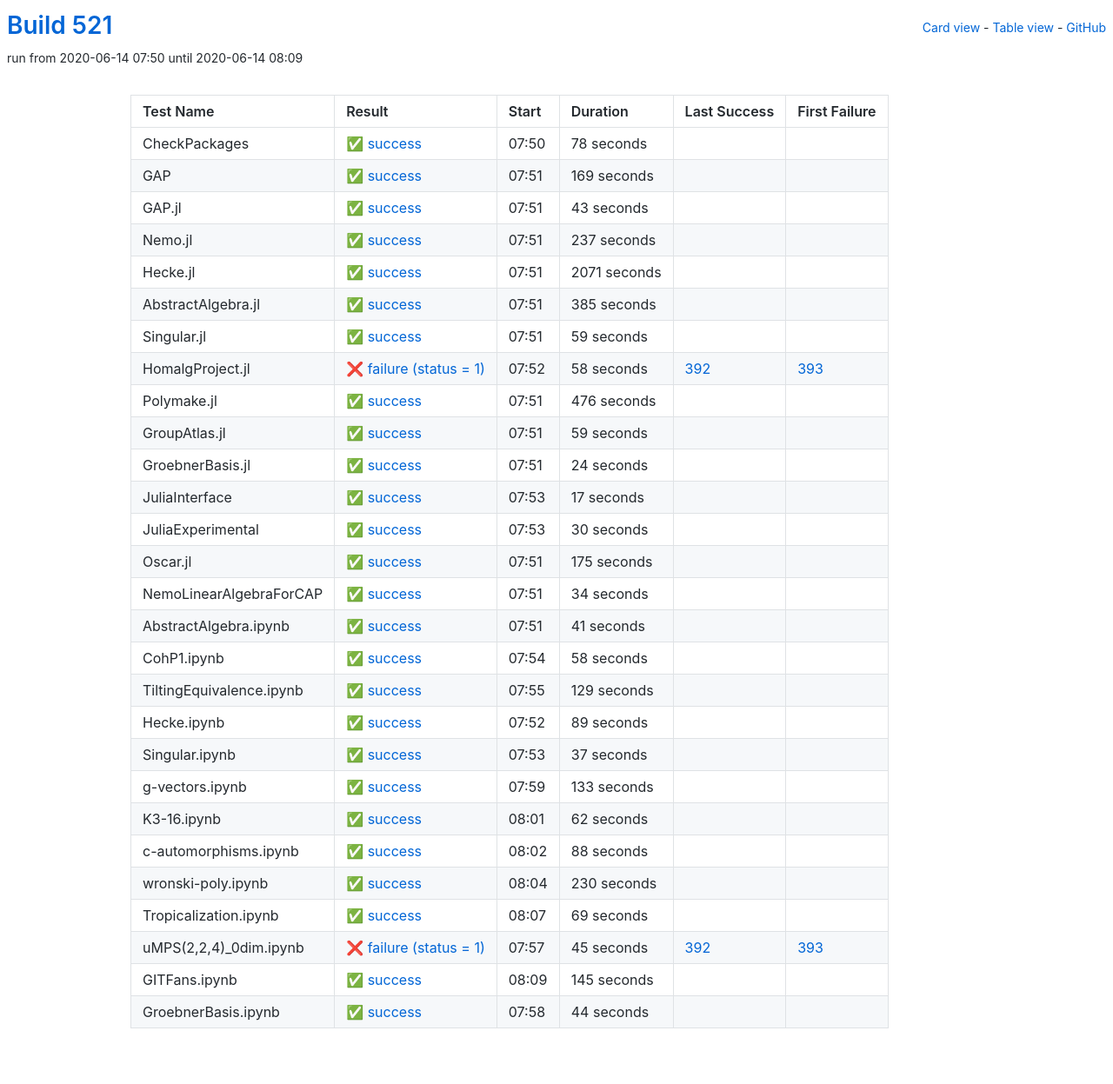
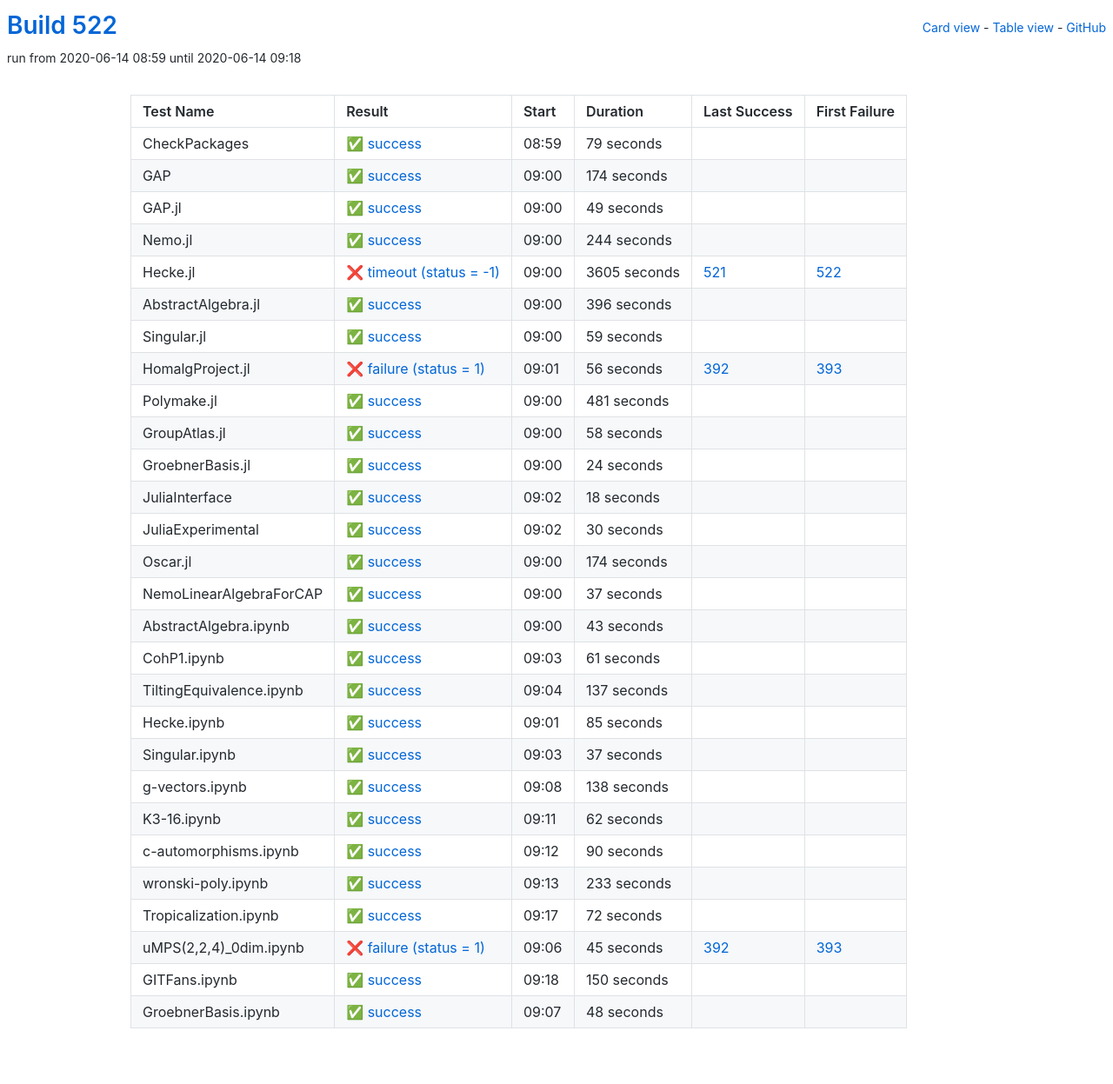
Before and after one commit to oscar-system/oscar-ci-status-1.4, a Jekyll site: the page built from table.html, in a window 1280 px wide. Shown: the whole page at 87% size. Built offline with Jekyll 4.4.1, drawn with Linux system fonts in a browser that asks for light colours.

Commit message:
Build #522

```diff
--- a/_data/ci.yml
+++ b/_data/ci.yml
@@ -1,6 +1,6 @@
 ---
-build: 521
-build_url: https://oscarci.mathematik.uni-kl.de/job/oscar-julia-1.4/521/
+build: 522
+build_url: https://oscarci.mathematik.uni-kl.de/job/oscar-julia-1.4/522/
 job: oscar-julia-1.4
 organization: oscar-system
 repo: oscar-ci-status-1.4
@@ -8,80 +8,80 @@ repourl: https://github.com/oscar-system/oscar-ci-status-1.4
 tests:
 - name: CheckPackages
   id: checkpackages
-  log: https://oscarci.mathematik.uni-kl.de/job/oscar-julia-1.4/521/artifact/logs/build-521/CheckPackages.log
-  start: 2020-06-14 07:50
+  log: https://oscarci.mathematik.uni-kl.de/job/oscar-julia-1.4/522/artifact/logs/build-522/CheckPackages.log
+  start: 2020-06-14 08:59
   success: true
   exitcode: 0
   status: success
-  duration: 78
+  duration: 79
   last_success: false
   last_success_url:
   first_failure: false
   first_failure_url:
 - name: GAP
   id: gap
-  log: https://oscarci.mathematik.uni-kl.de/job/oscar-julia-1.4/521/artifact/logs/build-521/GAP.log
-  start: 2020-06-14 07:51
+  log: https://oscarci.mathematik.uni-kl.de/job/oscar-julia-1.4/522/artifact/logs/build-522/GAP.log
+  start: 2020-06-14 09:00
   success: true
   exitcode: 0
   status: success
-  duration: 169
+  duration: 174
   last_success: false
   last_success_url:
   first_failure: false
   first_failure_url:
 - name: GAP.jl
   id: gap-jl
-  log: https://oscarci.mathematik.uni-kl.de/job/oscar-julia-1.4/521/artifact/logs/build-521/GAP.jl.log
-  start: 2020-06-14 07:51
+  log: https://oscarci.mathematik.uni-kl.de/job/oscar-julia-1.4/522/artifact/logs/build-522/GAP.jl.log
+  start: 2020-06-14 09:00
   success: true
   exitcode: 0
   status: success
-  duration: 43
+  duration: 49
   last_success: false
   last_success_url:
   first_failure: false
   first_failure_url:
 - name: Nemo.jl
   id: nemo-jl
-  log: https://oscarci.mathematik.uni-kl.de/job/oscar-julia-1.4/521/artifact/logs/build-521/Nemo.jl.log
-  start: 2020-06-14 07:51
+  log: https://oscarci.mathematik.uni-kl.de/job/oscar-julia-1.4/522/artifact/logs/build-522/Nemo.jl.log
+  start: 2020-06-14 09:00
   success: true
   exitcode: 0
   status: success
-  duration: 237
+  duration: 244
   last_success: false
   last_success_url:
   first_failure: false
   first_failure_url:
 - name: Hecke.jl
   id: hecke-jl
-  log: https://oscarci.mathematik.uni-kl.de/job/oscar-julia-1.4/521/artifact/logs/build-521/Hecke.jl.log
-  start: 2020-06-14 07:51
+  log: https://oscarci.mathematik.uni-kl.de/job/oscar-julia-1.4/522/artifact/logs/build-522/Hecke.jl.log
+  start: 2020-06-14 09:00
+  success: false
+  exitcode: -1
+  status: timeout
+  duration: 3605
+  last_success: 521
+  last_success_url: https://oscarci.mathematik.uni-kl.de/job/oscar-julia-1.4/521/
+  first_failure: 522
+  first_failure_url: https://oscarci.mathematik.uni-kl.de/job/oscar-julia-1.4/522/
+- name: AbstractAlgebra.jl
+  id: abstractalgebra-jl
+  log: https://oscarci.mathematik.uni-kl.de/job/oscar-julia-1.4/522/artifact/logs/build-522/AbstractAlgebra.jl.log
+  start: 2020-06-14 09:00
   success: true
   exitcode: 0
   status: success
-  duration: 2071
-  last_success: false
-  last_success_url:
-  first_failure: false
-  first_failure_url:
-- name: AbstractAlgebra.jl
-  id: abstractalgebra-jl
-  log: https://oscarci.mathematik.uni-kl.de/job/oscar-julia-1.4/521/artifact/logs/build-521/AbstractAlgebra.jl.log
-  start: 2020-06-14 07:51
-  success: true
-  exitcode: 0
-  status: success
-  duration: 385
+  duration: 396
   last_success: false
   last_success_url:
   first_failure: false
   first_failure_url:
 - name: Singular.jl
   id: singular-jl
-  log: https://oscarci.mathematik.uni-kl.de/job/oscar-julia-1.4/521/artifact/logs/build-521/Singular.jl.log
-  start: 2020-06-14 07:51
+  log: https://oscarci.mathematik.uni-kl.de/job/oscar-julia-1.4/522/artifact/logs/build-522/Singular.jl.log
+  start: 2020-06-14 09:00
   success: true
   exitcode: 0
   status: success
@@ -92,44 +92,44 @@ tests:
   first_failure_url:
 - name: HomalgProject.jl
   id: homalgproject-jl
-  log: https://oscarci.mathematik.uni-kl.de/job/oscar-julia-1.4/521/artifact/logs/build-521/HomalgProject.jl.log
-  start: 2020-06-14 07:52
+  log: https://oscarci.mathematik.uni-kl.de/job/oscar-julia-1.4/522/artifact/logs/build-522/HomalgProject.jl.log
+  start: 2020-06-14 09:01
   success: false
   exitcode: 1
   status: failure
-  duration: 58
+  duration: 56
   last_success: 392
   last_success_url: https://oscarci.mathematik.uni-kl.de/job/oscar-julia-1.4/392/
   first_failure: 393
   first_failure_url: https://oscarci.mathematik.uni-kl.de/job/oscar-julia-1.4/393/
 - name: Polymake.jl
   id: polymake-jl
-  log: https://oscarci.mathematik.uni-kl.de/job/oscar-julia-1.4/521/artifact/logs/build-521/Polymake.jl.log
-  start: 2020-06-14 07:51
+  log: https://oscarci.mathematik.uni-kl.de/job/oscar-julia-1.4/522/artifact/logs/build-522/Polymake.jl.log
+  start: 2020-06-14 09:00
   success: true
   exitcode: 0
   status: success
-  duration: 476
+  duration: 481
   last_success: false
   last_success_url:
   first_failure: false
   first_failure_url:
 - name: GroupAtlas.jl
   id: groupatlas-jl
-  log: https://oscarci.mathematik.uni-kl.de/job/oscar-julia-1.4/521/artifact/logs/build-521/GroupAtlas.jl.log
-  start: 2020-06-14 07:51
+  log: https://oscarci.mathematik.uni-kl.de/job/oscar-julia-1.4/522/artifact/logs/build-522/GroupAtlas.jl.log
+  start: 2020-06-14 09:00
   success: true
   exitcode: 0
   status: success
-  duration: 59
+  duration: 58
   last_success: false
   last_success_url:
   first_failure: false
   first_failure_url:
 - name: GroebnerBasis.jl
   id: groebnerbasis-jl
-  log: https://oscarci.mathematik.uni-kl.de/job/oscar-julia-1.4/521/artifact/logs/build-521/GroebnerBasis.jl.log
-  start: 2020-06-14 07:51
+  log: https://oscarci.mathematik.uni-kl.de/job/oscar-julia-1.4/522/artifact/logs/build-522/GroebnerBasis.jl.log
+  start: 2020-06-14 09:00
   success: true
   exitcode: 0
   status: success
@@ -140,20 +140,20 @@ tests:
   first_failure_url:
 - name: JuliaInterface
   id: juliainterface
-  log: https://oscarci.mathematik.uni-kl.de/job/oscar-julia-1.4/521/artifact/logs/build-521/JuliaInterface.log
-  start: 2020-06-14 07:53
+  log: https://oscarci.mathematik.uni-kl.de/job/oscar-julia-1.4/522/artifact/logs/build-522/JuliaInterface.log
+  start: 2020-06-14 09:02
   success: true
   exitcode: 0
   status: success
-  duration: 17
+  duration: 18
   last_success: false
   last_success_url:
   first_failure: false
   first_failure_url:
 - name: JuliaExperimental
   id: juliaexperimental
-  log: https://oscarci.mathematik.uni-kl.de/job/oscar-julia-1.4/521/artifact/logs/build-521/JuliaExperimental.log
-  start: 2020-06-14 07:53
+  log: https://oscarci.mathematik.uni-kl.de/job/oscar-julia-1.4/522/artifact/logs/build-522/JuliaExperimental.log
+  start: 2020-06-14 09:02
   success: true
   exitcode: 0
   status: success
@@ -164,80 +164,80 @@ tests:
   first_failure_url:
 - name: Oscar.jl
   id: oscar-jl
-  log: https://oscarci.mathematik.uni-kl.de/job/oscar-julia-1.4/521/artifact/logs/build-521/Oscar.jl.log
-  start: 2020-06-14 07:51
+  log: https://oscarci.mathematik.uni-kl.de/job/oscar-julia-1.4/522/artifact/logs/build-522/Oscar.jl.log
+  start: 2020-06-14 09:00
   success: true
   exitcode: 0
   status: success
-  duration: 175
+  duration: 174
   last_success: false
   last_success_url:
   first_failure: false
   first_failure_url:
 - name: NemoLinearAlgebraForCAP
   id: nemolinearalgebraforcap
-  log: https://oscarci.mathematik.uni-kl.de/job/oscar-julia-1.4/521/artifact/logs/build-521/NemoLinearAlgebraForCAP.log
-  start: 2020-06-14 07:51
+  log: https://oscarci.mathematik.uni-kl.de/job/oscar-julia-1.4/522/artifact/logs/build-522/NemoLinearAlgebraForCAP.log
+  start: 2020-06-14 09:00
   success: true
   exitcode: 0
   status: success
-  duration: 34
+  duration: 37
   last_success: false
   last_success_url:
   first_failure: false
   first_failure_url:
 - name: AbstractAlgebra.ipynb
   id: abstractalgebra-ipynb
-  log: https://oscarci.mathematik.uni-kl.de/job/oscar-julia-1.4/521/artifact/logs/build-521/AbstractAlgebra.ipynb.log
-  start: 2020-06-14 07:51
+  log: https://oscarci.mathematik.uni-kl.de/job/oscar-julia-1.4/522/artifact/logs/build-522/AbstractAlgebra.ipynb.log
+  start: 2020-06-14 09:00
   success: true
   exitcode: 0
   status: success
-  duration: 41
+  duration: 43
   last_success: false
   last_success_url:
   first_failure: false
   first_failure_url:
 - name: CohP1.ipynb
   id: cohp1-ipynb
-  log: https://oscarci.mathematik.uni-kl.de/job/oscar-julia-1.4/521/artifact/logs/build-521/CohP1.ipynb.log
-  start: 2020-06-14 07:54
+  log: https://oscarci.mathematik.uni-kl.de/job/oscar-julia-1.4/522/artifact/logs/build-522/CohP1.ipynb.log
+  start: 2020-06-14 09:03
   success: true
   exitcode: 0
   status: success
-  duration: 58
+  duration: 61
   last_success: false
   last_success_url:
   first_failure: false
   first_failure_url:
 - name: TiltingEquivalence.ipynb
   id: tiltingequivalence-ipynb
-  log: https://oscarci.mathematik.uni-kl.de/job/oscar-julia-1.4/521/artifact/logs/build-521/TiltingEquivalence.ipynb.log
-  start: 2020-06-14 07:55
+  log: https://oscarci.mathematik.uni-kl.de/job/oscar-julia-1.4/522/artifact/logs/build-522/TiltingEquivalence.ipynb.log
+  start: 2020-06-14 09:04
   success: true
   exitcode: 0
   status: success
-  duration: 129
+  duration: 137
   last_success: false
   last_success_url:
   first_failure: false
   first_failure_url:
 - name: Hecke.ipynb
   id: hecke-ipynb
-  log: https://oscarci.mathematik.uni-kl.de/job/oscar-julia-1.4/521/artifact/logs/build-521/Hecke.ipynb.log
-  start: 2020-06-14 07:52
+  log: https://oscarci.mathematik.uni-kl.de/job/oscar-julia-1.4/522/artifact/logs/build-522/Hecke.ipynb.log
+  start: 2020-06-14 09:01
   success: true
   exitcode: 0
   status: success
-  duration: 89
+  duration: 85
   last_success: false
   last_success_url:
   first_failure: false
   first_failure_url:
 - name: Singular.ipynb
   id: singular-ipynb
-  log: https://oscarci.mathematik.uni-kl.de/job/oscar-julia-1.4/521/artifact/logs/build-521/Singular.ipynb.log
-  start: 2020-06-14 07:53
+  log: https://oscarci.mathematik.uni-kl.de/job/oscar-julia-1.4/522/artifact/logs/build-522/Singular.ipynb.log
+  start: 2020-06-14 09:03
   success: true
   exitcode: 0
   status: success
@@ -248,20 +248,20 @@ tests:
   first_failure_url:
 - name: g-vectors.ipynb
   id: g-vectors-ipynb
-  log: https://oscarci.mathematik.uni-kl.de/job/oscar-julia-1.4/521/artifact/logs/build-521/g-vectors.ipynb.log
-  start: 2020-06-14 07:59
+  log: https://oscarci.mathematik.uni-kl.de/job/oscar-julia-1.4/522/artifact/logs/build-522/g-vectors.ipynb.log
+  start: 2020-06-14 09:08
   success: true
   exitcode: 0
   status: success
-  duration: 133
+  duration: 138
   last_success: false
   last_success_url:
   first_failure: false
   first_failure_url:
 - name: K3-16.ipynb
   id: k3-16-ipynb
-  log: https://oscarci.mathematik.uni-kl.de/job/oscar-julia-1.4/521/artifact/logs/build-521/K3-16.ipynb.log
-  start: 2020-06-14 08:01
+  log: https://oscarci.mathematik.uni-kl.de/job/oscar-julia-1.4/522/artifact/logs/build-522/K3-16.ipynb.log
+  start: 2020-06-14 09:11
   success: true
   exitcode: 0
   status: success
@@ -272,44 +272,44 @@ tests:
   first_failure_url:
 - name: c-automorphisms.ipynb
   id: c-automorphisms-ipynb
-  log: https://oscarci.mathematik.uni-kl.de/job/oscar-julia-1.4/521/artifact/logs/build-521/c-automorphisms.ipynb.log
-  start: 2020-06-14 08:02
+  log: https://oscarci.mathematik.uni-kl.de/job/oscar-julia-1.4/522/artifact/logs/build-522/c-automorphisms.ipynb.log
+  start: 2020-06-14 09:12
   success: true
   exitcode: 0
   status: success
-  duration: 88
+  duration: 90
   last_success: false
   last_success_url:
   first_failure: false
   first_failure_url:
 - name: wronski-poly.ipynb
   id: wronski-poly-ipynb
-  log: https://oscarci.mathematik.uni-kl.de/job/oscar-julia-1.4/521/artifact/logs/build-521/wronski-poly.ipynb.log
-  start: 2020-06-14 08:04
+  log: https://oscarci.mathematik.uni-kl.de/job/oscar-julia-1.4/522/artifact/logs/build-522/wronski-poly.ipynb.log
+  start: 2020-06-14 09:13
   success: true
   exitcode: 0
   status: success
-  duration: 230
+  duration: 233
   last_success: false
   last_success_url:
   first_failure: false
   first_failure_url:
 - name: Tropicalization.ipynb
   id: tropicalization-ipynb
-  log: https://oscarci.mathematik.uni-kl.de/job/oscar-julia-1.4/521/artifact/logs/build-521/Tropicalization.ipynb.log
-  start: 2020-06-14 08:07
+  log: https://oscarci.mathematik.uni-kl.de/job/oscar-julia-1.4/522/artifact/logs/build-522/Tropicalization.ipynb.log
+  start: 2020-06-14 09:17
   success: true
   exitcode: 0
   status: success
-  duration: 69
+  duration: 72
   last_success: false
   last_success_url:
   first_failure: false
   first_failure_url:
 - name: uMPS(2,2,4)_0dim.ipynb
   id: umps-2-2-4-0dim-ipynb
-  log: https://oscarci.mathematik.uni-kl.de/job/oscar-julia-1.4/521/artifact/logs/build-521/uMPS-2-2-4-_0dim.ipynb.log
-  start: 2020-06-14 07:57
+  log: https://oscarci.mathematik.uni-kl.de/job/oscar-julia-1.4/522/artifact/logs/build-522/uMPS-2-2-4-_0dim.ipynb.log
+  start: 2020-06-14 09:06
   success: false
   exitcode: 1
   status: failure
@@ -320,24 +320,24 @@ tests:
   first_failure_url: https://oscarci.mathematik.uni-kl.de/job/oscar-julia-1.4/393/
 - name: GITFans.ipynb
   id: gitfans-ipynb
-  log: https://oscarci.mathematik.uni-kl.de/job/oscar-julia-1.4/521/artifact/logs/build-521/GITFans.ipynb.log
-  start: 2020-06-14 08:09
+  log: https://oscarci.mathematik.uni-kl.de/job/oscar-julia-1.4/522/artifact/logs/build-522/GITFans.ipynb.log
+  start: 2020-06-14 09:18
   success: true
   exitcode: 0
   status: success
-  duration: 145
+  duration: 150
   last_success: false
   last_success_url:
   first_failure: false
   first_failure_url:
 - name: GroebnerBasis.ipynb
   id: groebnerbasis-ipynb
-  log: https://oscarci.mathematik.uni-kl.de/job/oscar-julia-1.4/521/artifact/logs/build-521/GroebnerBasis.ipynb.log
-  start: 2020-06-14 07:58
+  log: https://oscarci.mathematik.uni-kl.de/job/oscar-julia-1.4/522/artifact/logs/build-522/GroebnerBasis.ipynb.log
+  start: 2020-06-14 09:07
   success: true
   exitcode: 0
   status: success
-  duration: 44
+  duration: 48
   last_success: false
   last_success_url:
   first_failure: false
```
Also changed, not shown: README.md.
